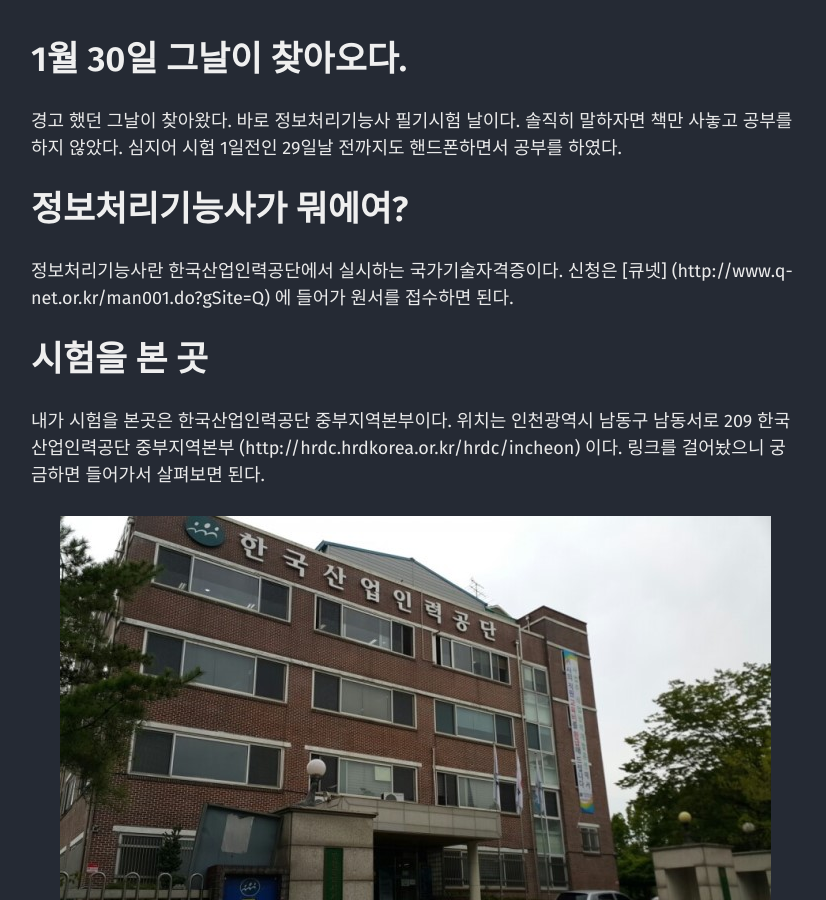
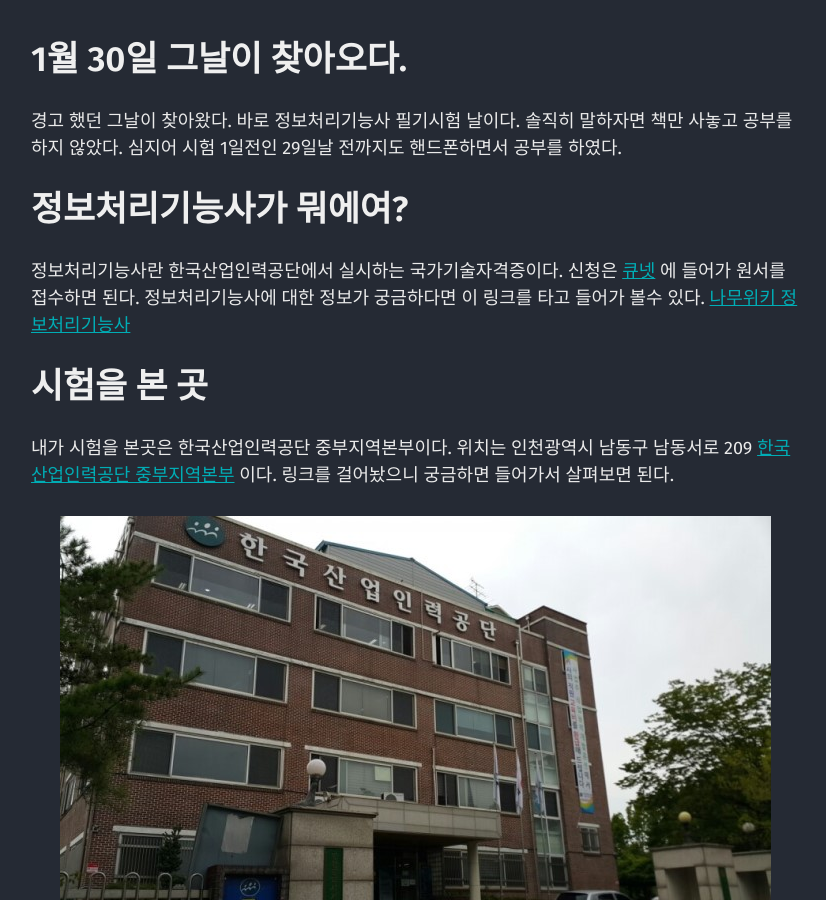
Before and after one commit to H00dieB/H00dieB.github.io, a Jekyll site: the page built from _posts/2019-01-30-Pass-an-ITP.md, in a window 1280 px wide and 900 px high, scrolled down 386 px. Shown: the whole window, without its empty margins (41-867 px from the left). Built offline with Jekyll 4.4.1, drawn with Linux system fonts in a browser that asks for light colours; comment, search, counter and statistics services are not loaded.

Commit message:
Update 2019-01-30-Pass-an-ITP.md

```diff
--- a/_posts/2019-01-30-Pass-an-ITP.md
+++ b/_posts/2019-01-30-Pass-an-ITP.md
@@ -16,12 +16,12 @@
 경고 했던 그날이 찾아왔다. 바로 정보처리기능사 필기시험 날이다. 솔직히 말하자면 책만 사놓고 공부를 하지 않았다. 심지어 시험 1일전인 29일날 전까지도 핸드폰하면서 공부를 하였다.
 
 ## 정보처리기능사가 뭐에여?
-정보처리기능사란 한국산업인력공단에서 실시하는 국가기술자격증이다. 신청은 [큐넷] (http://www.q-net.or.kr/man001.do?gSite=Q) 에 들어가 원서를 접수하면 된다.
+정보처리기능사란 한국산업인력공단에서 실시하는 국가기술자격증이다. 신청은 [큐넷](http://www.q-net.or.kr/man001.do?gSite=Q) 에 들어가 원서를 접수하면 된다. 정보처리기능사에 대한 정보가 궁금하다면 이 링크를 타고 들어가 볼수 있다. [나무위키 정보처리기능사](https://namu.wiki/w/%EC%A0%95%EB%B3%B4%EC%B2%98%EB%A6%AC%EA%B8%B0%EB%8A%A5%EC%82%AC)
 
 ## 시험을 본 곳
-내가 시험을 본곳은 한국산업인력공단 중부지역본부이다. 위치는 인천광역시 남동구 남동서로 209 한국산업인력공단 중부지역본부 (http://hrdc.hrdkorea.or.kr/hrdc/incheon) 이다. 링크를 걸어놨으니 궁금하면 들어가서 살펴보면 된다.
+내가 시험을 본곳은 한국산업인력공단 중부지역본부이다. 위치는 인천광역시 남동구 남동서로 209 [한국산업인력공단 중부지역본부](http://hrdc.hrdkorea.or.kr/hrdc/incheon) 이다. 링크를 걸어놨으니 궁금하면 들어가서 살펴보면 된다.
 
-![image-center]({{ site.url }}{{ site.baseurl }}assets/images/ITP/Pic1.jpg){: .align-center}
+![image-center]({{ site.url }}{{ site.baseurl }}/assets/images/ITP/Pic1.jpg){: .align-center}
 
 ## 공부방식
 1일 전 까지 아무 공부도 하지 않고 1일 전, 당일 공부를 했긴했는데 시나공 정보처리기능사 필기 문제집을 '읽기'만 하고 cbt만 겁나게 풀었다. cbt가 뭔가 하는 사람들이 있을 텐데 그냥 컴퓨터로 시험을 보는 거라고 생각하면 된다.
@@ -29,7 +29,7 @@
 ## 그래서 결과는요?
 으에, 그래서 합격했습니다. 점수가 이렇게 높게 나올줄 몰랐는데 90점대 성적이 나왔다. CBT의 좋은 점은 시험을 보고 답안을 제출하면 바로 결과가 나온다는 거다. 제일 쫄리는 순간이 답안을 제출하는 시간이다. 정말로 답안 제출하는 것이 고통스러울줄 몰랐다.
 
-![image-center]({{ site.url }}{{ site.baseurl }}assets/images/ITP/Pic2.PNG){: .align-center}
+![image-center]({{ site.url }}{{ site.baseurl }}/assets/images/ITP/Pic2.jpg){: .align-center}
 
 ## 한성컴퓨터 방문기
 예, 끝나고 한성컴퓨터 AS센터 갔다왔습니다. 다음에 쓸게요.
```
Also changed, not shown: other parts of _posts/2019-01-30-Pass-an-ITP.md (+1 -1 lines).
